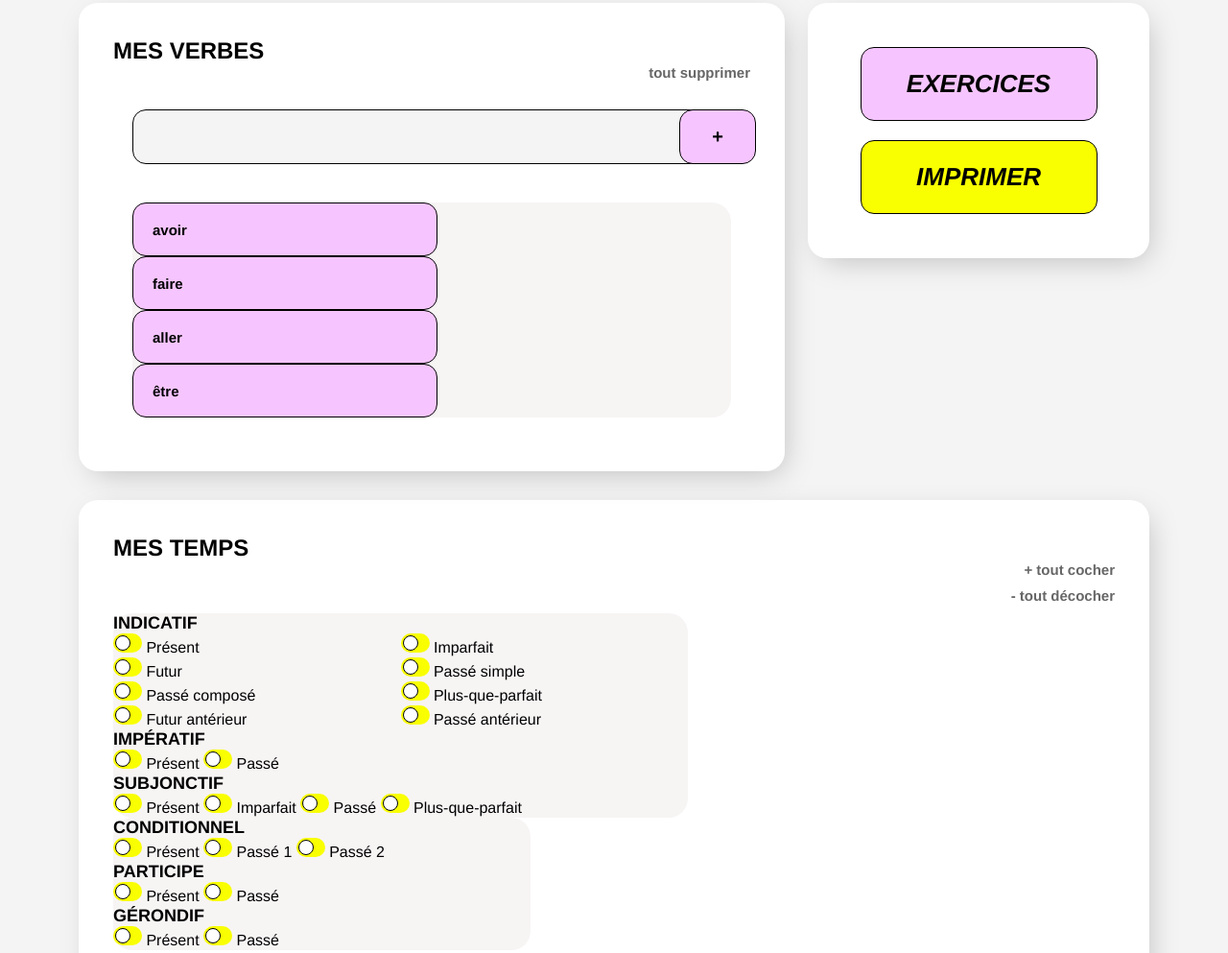
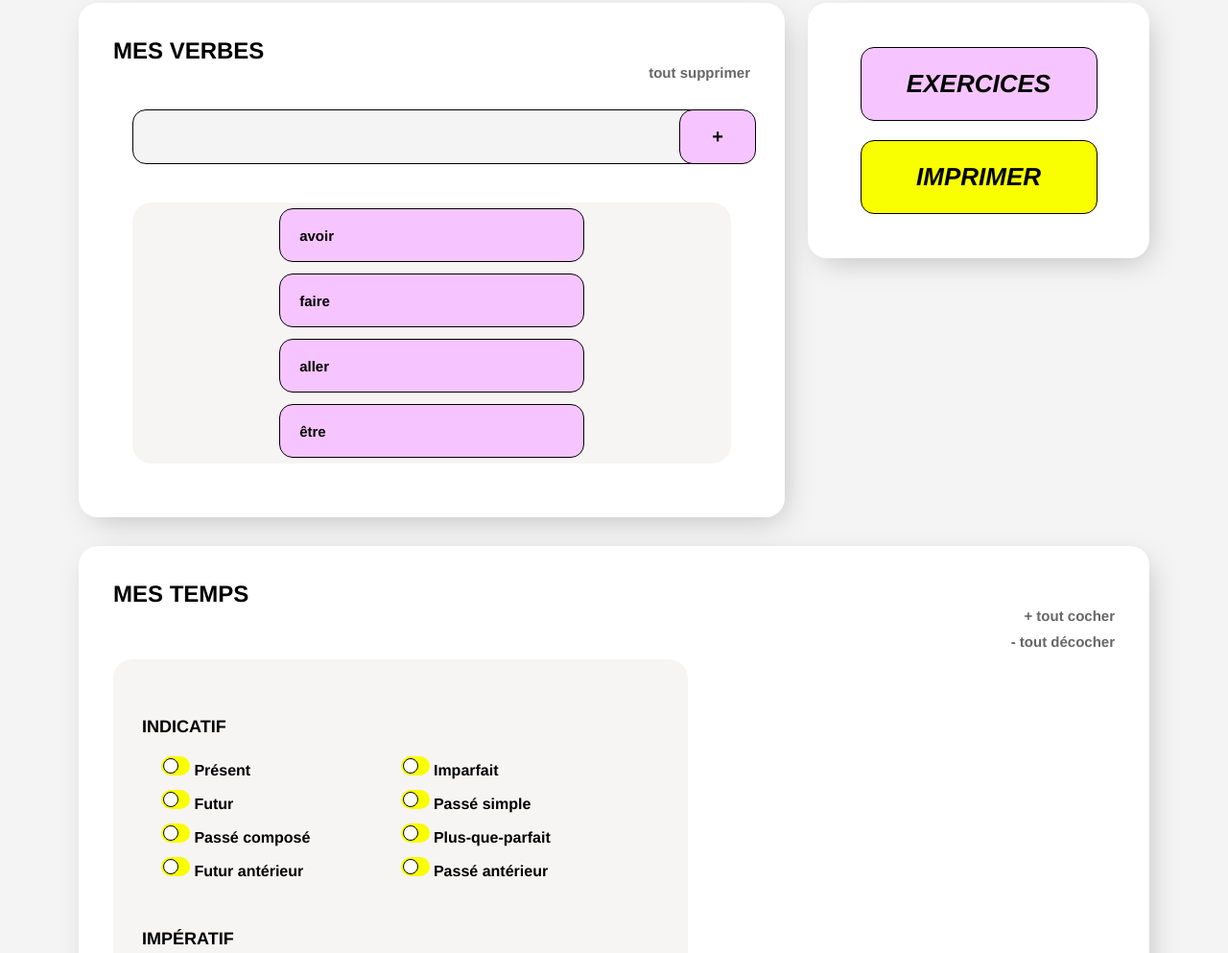
Before and after one commit to baillodlucie/TATITOTU, a website built with Parcel: page src/index.html in a window 1280 px wide. Shown: the part 291-1284 px from the top of the page at 96% size. Built offline with nearby package versions, Linux system fonts and the light colour scheme.

Commit message:
réglages de mes listes, ajutsements

```diff
--- a/src/index.html
+++ b/src/index.html
@@ -65,7 +65,6 @@
           <h2 class="titles titles-h2">mes temps</h2>
           <p class="card-action">+ tout cocher</p>
           <p class="card-action">- tout décocher</p>
-
           <div class="row">
             <div class="temps-1 col-7">
               <div class="background-grey background-grey-temps-1">
@@ -129,7 +128,7 @@
                   </label>
                   </div>
                   <h3 class="titles titles-h3">impératif</h3>
-                  <div class="switch-list-imperatif">
+                  <div class="switch-list switch-list-justify">
                   <label class="switch">
                     <input type="checkbox" />
                     <div class="switch-wrapper">
@@ -146,7 +145,7 @@
                   </label>
                 </div>
                   <h3 class="titles titles-h3">subjonctif</h3>
-                  <div class="switch-list"> </div>
+                  <div class="switch-list">
                   <label class="switch">
                     <input type="checkbox" />
                     <div class="switch-wrapper">
@@ -178,9 +177,11 @@
                 </div>
               </div>
             </div>
+            </div>
             <div class="col-5 temps-2">
               <div class="background-grey background-grey-temps-2">
                 <h3 class="titles titles-h3">conditionnel</h3>
+                <div class="switch-list switch-list-justify">
                 <label class="switch">
                   <input type="checkbox" />
                   <div class="switch-wrapper">
@@ -233,6 +234,7 @@
                   Passé
                 </label>
               </div>
+            </div>
             </div>
           </div>
         </div>
--- a/src/scss/_base.scss
+++ b/src/scss/_base.scss
@@ -23,6 +23,7 @@ body {
   font-family: Arimo;
   font-size: 1rem;
   line-height: 1.25;
+  font-weight: 700;
   background: var(--Grey, #f4f4f4);
   margin: 42 120 0 120;
 }
@@ -41,3 +42,7 @@ video {
 ul {
   list-style-type: none;
 }
+
+h3 {
+  margin-top: 30px;
+}
--- a/src/scss/modules/_background-grey.scss
+++ b/src/scss/modules/_background-grey.scss
@@ -9,5 +9,15 @@
   display: flex;
   flex-wrap: wrap;
   margin: 20px;
-  padding: 20 80 20 80;
+  padding: 20 20 20 20;
+  justify-content: space-around;
 }
+
+.background-grey-temps-1 {
+  padding: 30px;
+}
+
+.background-grey-temps-2 {
+  padding: 30px;
+  margin-top: 20px;
+}
--- a/src/scss/modules/_buttons-small-cross.scss
+++ b/src/scss/modules/_buttons-small-cross.scss
@@ -5,7 +5,8 @@
   display: flex;
   width: 317.672px;
   height: 56px;
-  padding: 0px 20px;
+  padding: 20px 20px;
+  margin: 6px;
   align-items: center;
   gap: 20px;
   flex-shrink: 0;
--- a/src/scss/modules/_card.scss
+++ b/src/scss/modules/_card.scss
@@ -44,9 +44,6 @@ p {
 .card-options {
   display: flex;
   flex-direction: column;
-}
-
-.options {
   padding: 30px;
 }
 
--- a/src/scss/modules/_switch.scss
+++ b/src/scss/modules/_switch.scss
@@ -38,4 +38,10 @@ input:checked + .switch-wrapper {
 .switch-list {
   display: flex;
   flex-wrap: wrap;
+  padding: 20px;
+  gap: 10px 0px;
 }
+
+.switch-list-justify {
+  gap: 10px 10px;
+}
```
